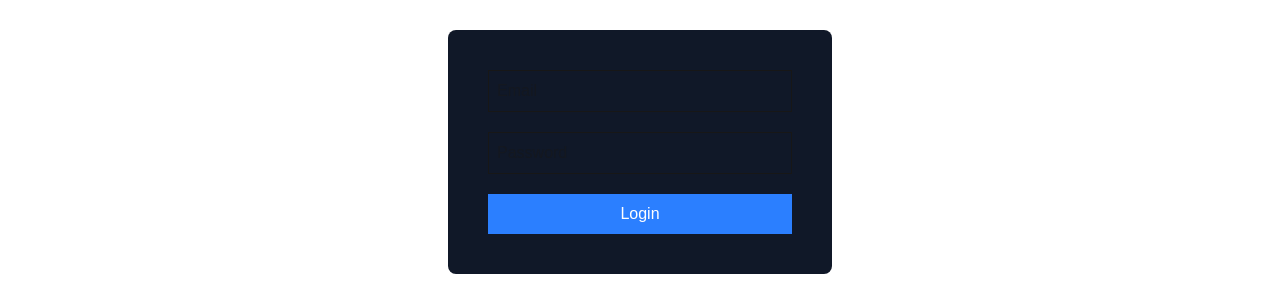
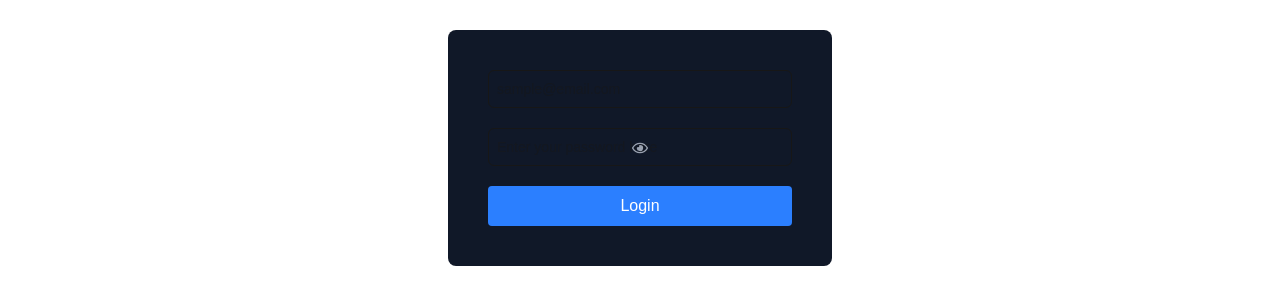
Before and after one commit to diegocchaves/breadcrumbs-notes, a Next.js app: page /login in a window 1280 px wide. Shown: the part 130-414 px from the top of the page. Built offline with nearby package versions, Linux system fonts and the light colour scheme; no server answers.

Commit message:
Manage password visibility

```diff
--- a/app/login/page.tsx
+++ b/app/login/page.tsx
@@ -1,13 +1,44 @@
 "use client";
 
 import { signIn } from "next-auth/react";
-import { useState } from "react";
+import { useEffect, useRef, useState } from "react";
+import { FaRegEyeSlash } from "react-icons/fa";
+import { FaRegEye } from "react-icons/fa";
 
 export default function LoginPage() {
   const [email, setEmail] = useState("");
   const [password, setPassword] = useState("");
   const [loading, setLoading] = useState(false);
   const [error, setError] = useState<string | null>(null);
+  const [isOpen, setIsOpen] = useState(false);
+  const buttonRef = useRef<HTMLDivElement>(null);
+  const menuRef = useRef<HTMLDivElement>(null);
+
+  const toggleMenu = () => {
+    setIsOpen(!isOpen);
+  };
+
+  // Handle toggle password visibility
+  useEffect(() => {
+    function handleClickToggleVisibility(event: MouseEvent) {
+      if (
+        menuRef.current &&
+        !menuRef.current.contains(event.target as Node) &&
+        buttonRef.current &&
+        !buttonRef.current.contains(event.target as Node)
+      ) {
+        setIsOpen(false);
+      }
+    }
+    if (isOpen) {
+      document.addEventListener("mousedown", handleClickToggleVisibility);
+    } else {
+      document.removeEventListener("mousedown", handleClickToggleVisibility);
+    }
+    return () => {
+      document.removeEventListener("mousedown", handleClickToggleVisibility);
+    };
+  }, [isOpen]);
 
   async function login() {
     setLoading(true);
@@ -30,33 +61,51 @@ export default function LoginPage() {
   }
 
   return (
-    <div className="flex items-center justify-center p-8 py-40 mx-auto">
+    <div
+      className="flex items-center justify-center p-8 py-40 mx-auto"
+      ref={buttonRef}
+      onClick={toggleMenu}
+    >
+      {/* Visibity toggle */}
+      {isOpen ? (
+        <span className="absolute cursor-pointer left-[840] text-gray-400">
+          <FaRegEyeSlash />
+        </span>
+      ) : (
+        <span className="absolute cursor-pointer left-[840] text-gray-400">
+          <FaRegEye />
+        </span>
+      )}
+
       <form
         className="flex flex-col items-center justify-center w-full max-w-sm gap-5 p-10 bg-gray-900 rounded-lg"
         action=""
       >
         <input
           type="email"
-          placeholder="Email"
+          aria-placeholder="Email"
+          placeholder="sample@email.com"
           value={email}
           onChange={(e) => setEmail(e.target.value)}
-          className="w-full p-2 border"
+          className="w-full p-2 text-sm border rounded-md"
         />
-
-        <input
-          type="password"
-          placeholder="Password"
-          value={password}
-          onChange={(e) => setPassword(e.target.value)}
-          className="w-full p-2 border"
-        />
+        <div className="flex flex-row items-center justify-center w-full">
+          <input
+            type="password"
+            aria-placeholder="Password"
+            placeholder="Enter your password here"
+            value={password}
+            onChange={(e) => setPassword(e.target.value)}
+            className="w-full p-2 text-sm border rounded-md"
+          />
+        </div>
 
         {error && <p className="text-sm text-red-500">{error}</p>}
 
         <button
           onClick={login}
           disabled={loading || !email || !password}
-          className="w-full px-4 py-2 text-white bg-blue-500 "
+          className="w-full px-4 py-2 text-white bg-blue-500 rounded "
         >
           {loading ? "Logging in..." : "Login"}
         </button>
```
